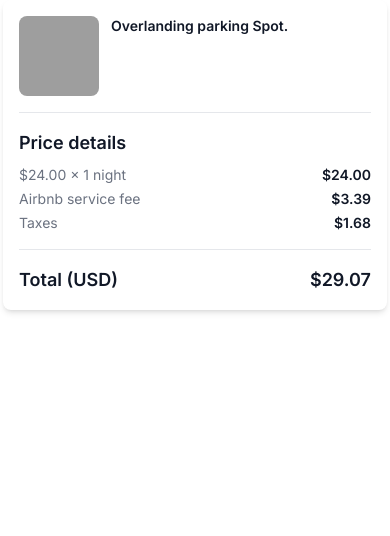
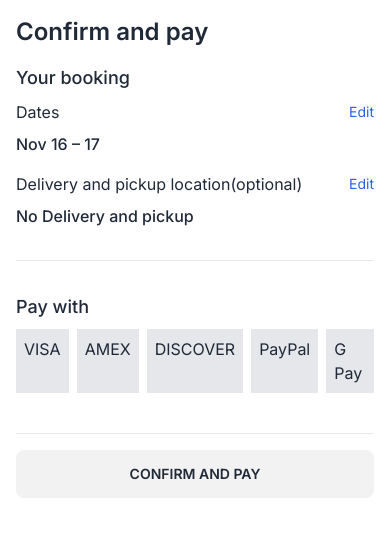
Before and after one commit to jordanwhiguera/storage-app, a Next.js app: page / in a window 390 px wide. Shown: the top 536 px of the page. Built offline with nearby package versions, Linux system fonts and the light colour scheme; grey boxes are pictures that could not be loaded.

Commit message:
PayScreen is responsive

```diff
--- a/app/page.tsx
+++ b/app/page.tsx
@@ -43,8 +43,8 @@ export default function Base() {
       {/* <CalendarButtonTest /> */}
       {/* <PostMap /> */}
       {/* <PostReview /> */}
-      {/* <PayScreen /> */}
-      <PayCard />
+      <PayScreen />
+      {/* <PayCard /> */}
     </>
   );
 }
--- a/app/screens/PayScreen/PayCard/page.tsx
+++ b/app/screens/PayScreen/PayCard/page.tsx
@@ -6,8 +6,8 @@ const PayCard = () => {
     feedData[0]?.image ||
     "https://notjustdev-dummy.s3.us-east-2.amazonaws.com/images/1.jpg"; // Fallback to the provided URL if feedData[0]?.image is undefined
   return (
-    <div className="max-w-sm mx-auto bg-white rounded-lg shadow-md overflow-hidden">
-      <div className="flex justify-between items-center pl-4 pt-4">
+    <div className="w-80 mx-auto bg-white rounded-lg shadow-md overflow-hidden">
+      <div className="flex justify-between items-center px-4 pt-4">
         <div className="flex">
           <img
             className="w-20 h-20 object-cover rounded-lg"
--- a/app/screens/PayScreen/PayInfo/page.tsx
+++ b/app/screens/PayScreen/PayInfo/page.tsx
@@ -2,7 +2,7 @@ import React from "react";
 
 const PayInfo = () => {
   return (
-    <div className="flex flex-col p-4">
+    <div className="flex flex-col p-4 w-full">
       <div className="text-2xl font-semibold mb-4">Confirm and pay</div>
 
       <div className="mb-8 border-b pb-8">
--- a/app/screens/PayScreen/page.tsx
+++ b/app/screens/PayScreen/page.tsx
@@ -1,6 +1,15 @@
 import React from "react";
+import PayInfo from "./PayInfo/page";
+import PayCard from "./PayCard/page";
 
 const PayScreen = () => {
-  return <div>PayScreen</div>;
+  return (
+    <div className="flex justify-center lg:mx-40">
+      <PayInfo />
+      <div className=" ml-8 mt-16 hidden md:block">
+        <PayCard />
+      </div>
+    </div>
+  );
 };
 export default PayScreen;
```
